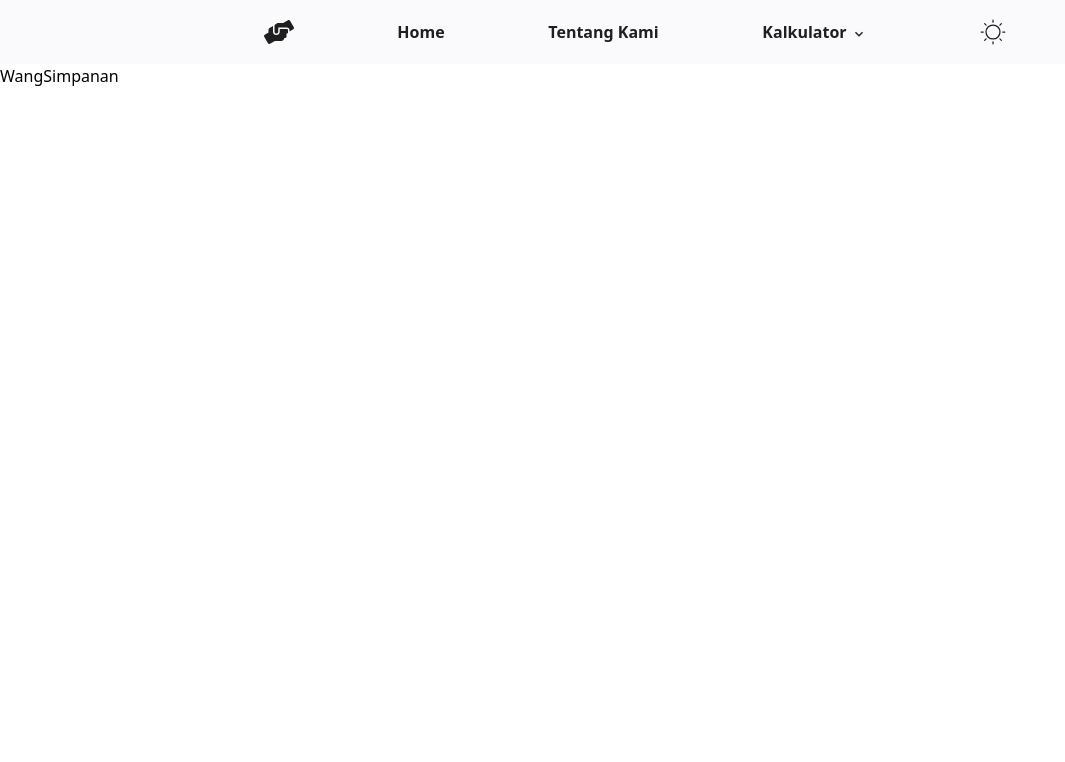
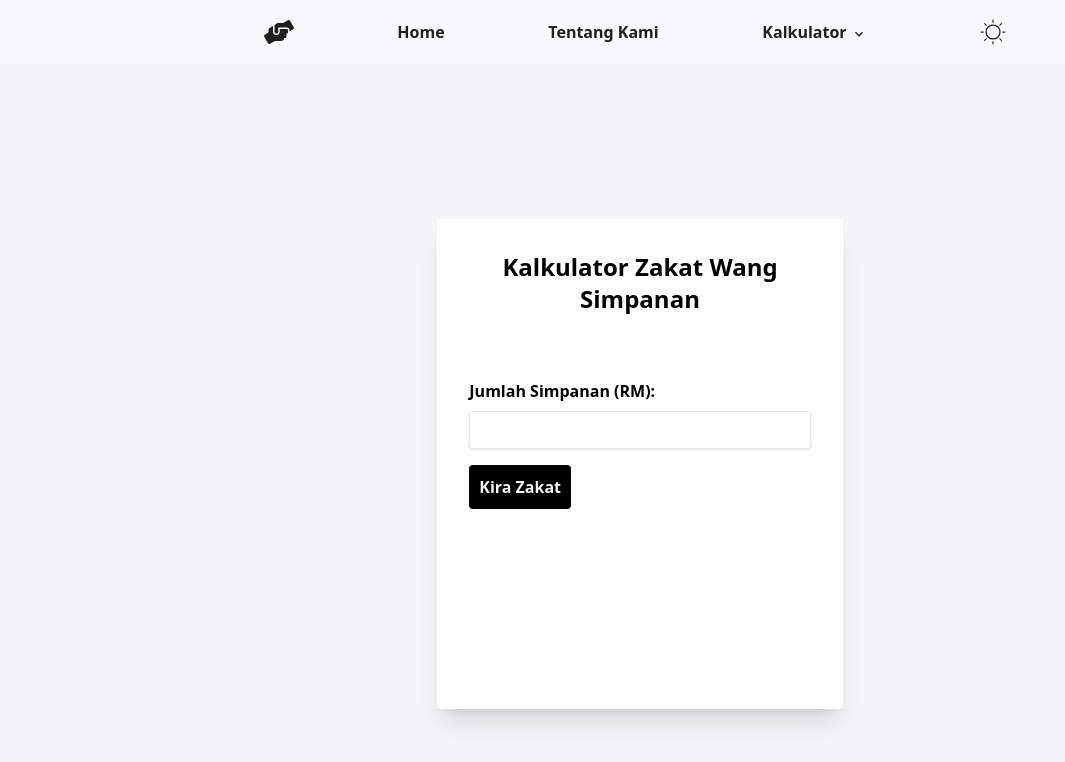
Before and after one commit to goodbyeO0/zakat-calculator, a React (Vite) app: page /wangSimpanan in a window 1280 px wide. Shown: the top 762 px of the page, without its empty margins (0-1065 px from the left). Built offline with nearby package versions, Linux system fonts and the light colour scheme.

Commit message:
last breath

```diff
--- a/src/Pages/Pendapatan.jsx
+++ b/src/Pages/Pendapatan.jsx
@@ -1,7 +1,9 @@
-
 import { useState, useEffect } from 'react';
+import { useContext } from 'react';
+import UserContext from '../context/UserContext';
 
 const Pendapatan = () => {
+    const { dark } = useContext(UserContext);
     const [income, setIncome] = useState(0);
     const [extraIncome, setExtraIncome] = useState(0);
     const [netIncome, setNetIncome] = useState(0);
@@ -31,14 +33,15 @@ const Pendapatan = () => {
             align-items: center;
             height: 100vh;
             flex-direction: column;
-            background-color: #fff;
-            max-width: 600px; /* Adjust the width of the border */
-            height: 400px; /* Adjust the height of the border */
+            background-color: ${dark ? '#121212' : '#FFF'};
+            color: ${dark ? '#FFF' : '#000'};
+            max-width: 600px;
+            height: 400px;
             margin: auto;
-            padding: 20px; /* Added padding inside the border */
-            box-shadow: 0 4px 8px rgba(0, 0, 0, 0.1); /* Shadow for the floating effect */
-            border-radius: 8px; /* Rounded corners */
-            border: 1px solid #ddd; /* Border around the entire content */
+            padding: 20px;
+            box-shadow: 0 4px 8px rgba(0, 0, 0, 0.1);
+            border-radius: 8px;
+            border: 1px solid #ddd;
           }
 
           table {
@@ -49,6 +52,8 @@ const Pendapatan = () => {
           td {
             border: 1px solid #ddd;
             padding: 8px;
+            background-color: ${dark ? '#1E1E1E' : '#FFF'};
+            color: ${dark ? '#FFF' : '#000'};
           }
 
           h2 {
--- a/src/Pages/Perniagaan.jsx
+++ b/src/Pages/Perniagaan.jsx
@@ -27,7 +27,7 @@ const Perniagaan = () => {
 
     // Conditional styling based on dark mode
     const containerStyle = dark
-    ? "bg-gray-800 text-white"
+        ? "bg-[#121212] text-white"
         : "bg-white text-black";
     const formBorderStyle = dark ? "border-white" : "border-black";
 
@@ -38,7 +38,7 @@ const Perniagaan = () => {
             <div
                 className={`perniagaan w-64 border-2 ${formBorderStyle} shadow-2xl p-5`}
             >
-        <div className="flex justify-center items-center font-bold">
+                <div className="flex items-center justify-center font-bold">
                     <h1>Zakat Perniagaan 2024</h1>
                 </div>
 
@@ -49,7 +49,7 @@ const Perniagaan = () => {
 
                 <div className="form">
                     <form>
-            <div className="hasil mt-2">
+                        <div className="mt-2 hasil">
                             <label htmlFor="hasil">Hasil: </label>
                             <div className={`border-2 ${formBorderStyle}`}>
                                 <input
@@ -57,14 +57,12 @@ const Perniagaan = () => {
                                     id="hasil"
                                     value={hasil}
                                     onChange={(e) => setHasil(e.target.value)}
-                  className={`${
-                    dark ? "text-white bg-gray-800" : "text-black bg-white"
-                  }`}
+                                    className={`${dark ? "text-white bg-[#121212]" : "text-black bg-white"}`}
                                 />
                                 <br />
                             </div>
                         </div>
-            <div className="kos mt-2">
+                        <div className="mt-2 kos">
                             <label htmlFor="kos">Kos: </label>
                             <div className={`border-2 ${formBorderStyle}`}>
                                 <input
@@ -72,8 +70,7 @@ const Perniagaan = () => {
                                     id="kos"
                                     value={kos}
                                     onChange={(e) => setKos(e.target.value)}
-                  className={`${
-                    dark ? "text-white bg-gray-800" : "text-black bg-white"
+                                    className={`${dark ? "text-white bg-[#121212]" : "text-black bg-white"
                                         }`}
                                 />
                             </div>
--- a/src/Pages/WangSimpanan.jsx
+++ b/src/Pages/WangSimpanan.jsx
@@ -1,9 +1,57 @@
-
+import { useState } from "react";
+import UserContext from "../context/UserContext";
+import { useContext } from "react";
 
 function WangSimpanan() {
+    const [simpanan, setSimpanan] = useState('');
+    const [zakat, setZakat] = useState(null);
+    const { dark } = useContext(UserContext);
+
+    const nisab = 24198; // Nisab for 2024
+    const zakatRate = 0.025;
+
+    const calculateZakat = (e) => {
+        e.preventDefault();
+        if (simpanan >= nisab) {
+            setZakat(simpanan * zakatRate);
+        } else {
+            setZakat(0);
+        }
+    };
+
     return (
-        <div>WangSimpanan</div>
-    )
+        <div className={`flex items-center justify-center w-full h-screen ${dark ? ' bg-[#121212]' : ' bg-[#F5F5F7]'} p-8 mx-auto `}>
+            <div className={`w-2/6 p-8 ${dark ? ' bg-[#1E1E1E] text-white' : ' bg-white'} rounded shadow-xl h-4/6`}>
+
+                <h1 className="mb-16 text-2xl font-bold text-center ">Kalkulator Zakat Wang Simpanan</h1>
+                <form onSubmit={calculateZakat}>
+                    <div className="mb-4">
+                        <label htmlFor="simpanan" className="block mb-2 font-bold ${dark ? ' text-[#121212]' : ' text-[#F5F5F7]'}">Jumlah Simpanan (RM):</label>
+                        <input
+                            type="number"
+                            id="simpanan"
+                            value={simpanan}
+                            onChange={(e) => setSimpanan(e.target.value)}
+                            className="w-full px-3 py-2 leading-tight text-gray-700 border rounded shadow appearance-none focus:outline-none focus:shadow-outline"
+                            required
+                        />
+                    </div>
+                    <button
+                        type="submit"
+                        className={`p-[10px] font-bold ${dark ? ' text-[#121212] bg-white hover:bg-[#c7c7c7]' : ' text-[#F5F5F7] bg-black hover:bg-[#343434]'} rounded  focus:outline-none focus:shadow-outline`}
+                    >
+                        Kira Zakat
+                    </button>
+                </form>
+                {zakat !== null && (
+                    <div className={`p-4 mt-4  rounded ${!dark ? ' bg-[#121212] text-white' : ' bg-[#F5F5F7]'} text-black`}>
+                        <h2 className="text-xl font-bold">Jumlah Zakat yang Perlu Dibayar:</h2>
+                        <p className="text-lg">RM {zakat.toFixed(2)}</p>
+                    </div>
+                )}
+            </div>
+        </div>
+    );
 }
 
 export default WangSimpanan
--- a/src/components/Cards.jsx
+++ b/src/components/Cards.jsx
@@ -22,7 +22,7 @@ function Cards() {
                     <div onClick={() => navigate("/pendapatan")} className={`hover:cursor-pointer flex flex-col w-3/6  h-[280px] p-5 rounded-2xl shadow-lg transition-transform duration-300 ease-in-out hover:scale-105  ${dark ? 'text-[#FAFAFC] bg-[#1E1E1E] shadow-slate-400 shadow-md' : 'bg-[#FFFFFF] text-[#121212] '}`}>
                         <MdPayments size={"30px"} className="m-3 opacity-70" />
                         <p className={`m-3 text-2xl font-bold text-slate ${dark ? 'text-[#B8B8BA]' : 'text-black'}  `}>Zakat Pendapatan</p>
-                        <p className="m-3 ">Zakat Pendapatan, atau Zakat Pendapatan, adalah kewajipan 2.5% ke atas pendapatan tahunan selepas kos. Klik untuk mengira Zakat Pendapatan anda.</p>
+                        <p className="m-3 ">Zakat Pendapatan adalah kewajipan 2.5% ke atas pendapatan tahunan selepas kos. Klik untuk mengira Zakat Pendapatan anda.</p>
                     </div>
                 </div>
 
@@ -30,12 +30,12 @@ function Cards() {
                     <div onClick={() => navigate("/emas")} className={`hover:cursor-pointer flex flex-col w-3/6  h-[280px] p-5 rounded-2xl shadow-lg transition-transform duration-300 ease-in-out hover:scale-105  ${dark ? 'text-[#FAFAFC] bg-[#1E1E1E] shadow-slate-400 shadow-md' : 'bg-[#FFFFFF] text-[#121212] '}`}>
                         <GiGoldBar size={"30px"} className="m-3 opacity-70" />
                         <p className={`m-3 text-2xl font-bold text-slate ${dark ? 'text-[#B8B8BA]' : 'text-black'}  `}>Zakat Emas</p>
-                        <p className="m-3 ">Zakat Emas, atau Zakat Emas, adalah cukai 2.5% ke atas aset emas yang dimiliki selama setahun. Klik untuk mengira Zakat Emas anda.</p>
+                        <p className="m-3 ">Zakat Emas, adalah cukai 2.5% ke atas aset emas yang dimiliki selama setahun. Klik untuk mengira Zakat Emas anda.</p>
                     </div>
                     <div onClick={() => navigate("/wangSimpanan")} className={`hover:cursor-pointer flex flex-col w-3/6  h-[280px] p-5 rounded-2xl shadow-lg transition-transform duration-300 ease-in-out hover:scale-105  ${dark ? 'text-[#FAFAFC] bg-[#1E1E1E] shadow-slate-400 shadow-md' : 'bg-[#FFFFFF] text-[#121212] '}`}>
                         <GrDocumentStore size={"30px"} className="m-3 opacity-70" />
                         <p className={`m-3 text-2xl font-bold text-slate ${dark ? 'text-[#B8B8BA]' : 'text-black'}  `}>Zakat Wang Simpanan</p>
-                        <p className="m-3 ">Zakat Wang Simpanan, atau Zakat Simpanan, adalah kewajipan 2.5% ke atas simpanan yang disimpan selama setahun. Klik untuk mengira Zakat Wang Simpanan anda.</p>
+                        <p className="m-3 ">Zakat Simpanan, adalah kewajipan 2.5% ke atas simpanan yang disimpan selama setahun. Klik untuk mengira Zakat Wang Simpanan anda.</p>
                     </div>
                 </div>
             </div>
--- a/src/components/Navbar.jsx
+++ b/src/components/Navbar.jsx
@@ -11,6 +11,7 @@ import { FaHandsHelping } from "react-icons/fa";
 function Navbar() {
     const [showDropdown, setShowDropdown] = useState(false);
     const { dark, setDark } = useContext(UserContext);
+
 
     const toggleDarkMode = () => {
         setDark(!dark); // Toggle the dark mode state
@@ -42,11 +43,11 @@ function Navbar() {
                             Kalkulator <MdKeyboardArrowDown className='mt-1' style={iconStyle} />
                         </div>
                         {showDropdown && (
-                            <div className={`absolute w-48 py-2 mt-2  border bg-[#121212] rounded-md shadow-xl top-full ${dark ? ' bg-[#000000]' : ' bg-[#FAFAFC]'}`}>
-                                <Link to={"/perniagaan"} className={`block px-4 py-2 text-sm ${dark ? 'text-[#FAFAFC] bg-[#000000]' : 'text-[#1F1F1F] bg-[#FAFAFC]'}`} style={linkStyle}>Zakat Perniagaan</Link>
-                                <Link to={"/pendapatan"} className={`block px-4 py-2 text-sm ${dark ? 'text-[#FAFAFC] bg-[#000000]' : 'text-[#1F1F1F] bg-[#FAFAFC]'}`} style={linkStyle}>Zakat Pendapatan</Link>
-                                <Link to={"/emas"} className={`block px-4 py-2 text-sm ${dark ? 'text-[#FAFAFC] bg-[#000000]' : 'text-[#1F1F1F] bg-[#FAFAFC]'}`} style={linkStyle}>Zakat Emas</Link>
-                                <Link to={"/wangSimpanan"} className={`block px-4 py-2 text-sm ${dark ? 'text-[#FAFAFC] bg-[#000000]' : 'text-[#1F1F1F] bg-[#FAFAFC]'}`} style={linkStyle}>Zakat Wang Simpanan</Link>
+                            <div className={`absolute w-48 py-2 mt-2  border bg-[#000000] rounded-md shadow-xl top-full ${dark ? ' bg-[#000000]' : ' bg-[#FAFAFC]'}`}>
+                                <Link to={"/perniagaan"} className={`block px-4 py-2 text-sm ${dark ? 'text-[#FAFAFC] bg-[#000000] hover:bg-[#121212]' : 'text-[#1F1F1F] bg-[#FAFAFC] hover:bg-[#e8e8e8]'}`} style={linkStyle}>Zakat Perniagaan</Link>
+                                <Link to={"/pendapatan"} className={`block px-4 py-2 text-sm ${dark ? 'text-[#FAFAFC] bg-[#000000] hover:bg-[#121212]' : 'text-[#1F1F1F] bg-[#FAFAFC] hover:bg-[#e8e8e8]'}`} style={linkStyle}>Zakat Pendapatan</Link>
+                                <Link to={"/emas"} className={`block px-4 py-2 text-sm ${dark ? 'text-[#FAFAFC] bg-[#000000] hover:bg-[#121212]' : 'text-[#1F1F1F] bg-[#FAFAFC] hover:bg-[#e8e8e8]'}`} style={linkStyle}>Zakat Emas</Link>
+                                <Link to={"/wangSimpanan"} className={`block px-4 py-2 text-sm ${dark ? 'text-[#FAFAFC] bg-[#000000] hover:bg-[#121212]' : 'text-[#1F1F1F] bg-[#FAFAFC] hover:bg-[#e8e8e8]'}`} style={linkStyle}>Zakat Wang Simpanan</Link>
                             </div>
                         )}
                     </div>
```
Lines whose indentation alone changed are shown as unchanged.
